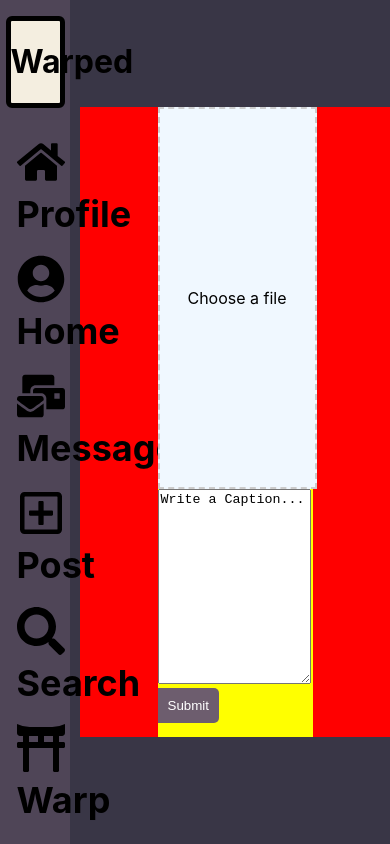
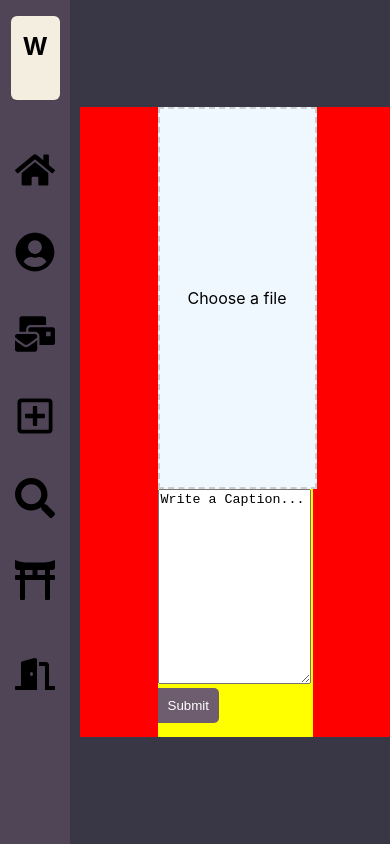
Before and after one commit to StevenWeng60/Warped, a React (Create React App) app: page /post in a window 390 px wide. Built offline with nearby package versions, Linux system fonts and the light colour scheme; no server answers.

Commit message:
Made sidebar reponsive

```diff
--- a/src/components/sidebar/Sidebar.css
+++ b/src/components/sidebar/Sidebar.css
@@ -1,18 +1,27 @@
 .Sidebar {
   text-align:center;
+  height:100vh;
 }
 
 .websiteTitle {
   background: #F4EEE0;
-  border: 5px solid black;
   border-radius: 6px;
-  width: 70%;
+  height: 10%;
+  width:70%;
+  /* width: clamp(20px, 70%, 800px); */
+  padding: 1em;
   margin:1em auto;
 }
 
+.websiteTitle h1 {
+  font-size: clamp(1.5em, 2vw, 3em);
+}
+
 .sidebarOptions{
+  position:relative;
   width: 70%;
-  font-size: 1.5em;
+  height: 90%;
+  /* font-size: 2em; */
   text-align:left;
   list-style: none;
   padding:0;
@@ -32,9 +41,85 @@
 
 .lih2 {
   display:inline;
+  padding-left: 0.5em;
 }
 
 .link {
   text-decoration:none;
   color:inherit;
 }
+
+.sideIcon {
+  display:flex;
+  align-items: center;
+}
+
+.logoutbtn {
+  position: absolute;
+  bottom: 100px;
+  margin:auto;
+}
+
+/* Icon styles*/
+.iconStyles {
+  font-size: '3em'!important;
+}
+
+/* Media queries */
+
+/* MOBILE S (320 PX)*/
+
+@media (max-width: 425px) {
+
+  /* Hide side bar*/
+  .sidebarOptions {
+    font-size: 2em;
+  }
+}
+/* MOBILE L (425 PX)*/
+
+
+@media (max-width: 769px) {
+
+  /* Hide side bar*/
+  .sidebarOptions {
+    font-size: 2.5em;
+  }
+  .sideIcon {
+    margin: auto;
+    justify-content:center;
+  }
+  /* reduce padding to prevent overflow */
+  .websiteTitle {
+    padding:0;
+    display:flex;
+    align-content:center;
+    text-align:center;
+    justify-content:center;
+  }
+
+}
+/* TABLET (768 PX)*/
+@media (min-width: 769px) {
+  .sidebarOptions {
+    font-size: 0.9em;
+  }
+  .websiteTitle{
+    font-size: 1em;
+  }
+}
+
+/* LAPTOP (1024 PX)*/
+@media (min-width: 1024px) {
+  .sidebarOptions {
+    font-size: 1.3em;
+  }
+}
+
+@media (min-width: 1400px){
+  .sidebarOptions {
+    font-size: 1.75em;
+  }
+}
+
+/* LAPTOP L(1440 PX)*/
--- a/src/components/sidebar/Sidebar.js
+++ b/src/components/sidebar/Sidebar.js
@@ -1,68 +1,91 @@
 import "./Sidebar.css"
-import {React, useRef} from 'react';
+import {React, useRef, useState, useEffect} from 'react';
 import { FaHome, FaUserCircle, FaMailBulk, FaRegPlusSquare, FaToriiGate, FaSearch } from "react-icons/fa";
 import { Link, Route, Routes } from "react-router-dom"
 import axios from 'axios';
+import IconSidebar from "./iconsidebar/IconSidebar";
 
 function Sidebar() {
+  // Get viewport width
+  const [viewportWidth, setViewportWidth] = useState(window.innerWidth);
+
+  useEffect(() => {
+    function handleResize() {
+      setViewportWidth(window.innerWidth)
+    }
+    window.addEventListener('resize', handleResize);
+
+    return () => {
+      window.removeEventListener('resize', handleResize)
+    }
+  }, [])
   const profileRoute = '/profile/' + localStorage.getItem("Username") + "/me";
 
   return (
-    <div className="Sidebar">
+    <div>
+      {viewportWidth > 768
+      ? <div className="Sidebar">
         <div className="websiteTitle">
           <h1>Warped</h1>
         </div>
         <ul className="sidebarOptions">
           <li>
+              <div className="sideIcon">
                 <Link to={profileRoute} className="link">
-            <div>
-              <FaHome style={{fontSize: '2em'}}/>
-              <h2 className="lih2">  Profile</h2>
-            </div>
-          </Link>
-        </li>
-        <li>
-          <Link to="/" className="link">
-            <div>
-              <FaUserCircle style={{fontSize: '2em'}}/>
-              <h2 className="lih2">  Home</h2>
-            </div>
-          </Link>
-        </li>
-        <li>
-          <Link to="/messages" className="link">
-            <div>
-              <FaMailBulk style={{fontSize: '2em'}}/>
-              <h2 className="lih2">  Messages</h2>
-            </div>
-          </Link>
-        </li>
-        <li>
-          <div>
-            <Link to="/post" className="link">
-              <FaRegPlusSquare style={{fontSize: '2em'}}/>
-              <h2 className="lih2">  Post</h2>
+                <FaHome className="iconStyles"/>
+                <h4 className="lih2">Profile</h4>
                 </Link>
               </div>
           </li>
           <li>
-          <div>
-            <Link to="/search" className="link">
-              <FaSearch style={{fontSize: '2em'}}/>
-              <h2 className="lih2">  Search</h2>
+              <div className="sideIcon">
+                <Link to="/" className="link">
+                <FaUserCircle className="iconStyles"/>
+                <h4 className="lih2">Home</h4>
                 </Link>
               </div>
           </li>
           <li>
-          <div>
-            <FaToriiGate style={{fontSize: '2em'}}/>
-            <h2 className="lih2">  Warp</h2>
+              <div className="sideIcon">
+                <Link to="/messages" className="link">
+                <FaMailBulk className="iconStyles"/>
+                <h4 className="lih2">Message</h4>
+                </Link>
               </div>
           </li>
           <li>
-          <h2>{localStorage.getItem("Username")}</h2>
+            <div className="sideIcon">
+              <Link to="/post" className="link">
+                <FaRegPlusSquare className="iconStyles"/>
+                <h4 className="lih2">Post</h4>
+              </Link>
+            </div>
+          </li>
+          <li>
+            <div className="sideIcon">
+              <Link to="/search" className="link">
+                <FaSearch className="iconStyles"/>
+                <h4 className="lih2">Search</h4>
+              </Link>
+            </div>
+          </li>
+          <li>
+            <div className="sideIcon">
+              <Link to="/search" className="link">
+              <FaToriiGate className="iconStyles"/>
+              <h4 className="lih2">Warp</h4>
+              </Link>
+            </div>
+          </li>
+          <li className="logoutbtn">
+            <h4>{localStorage.getItem("Username")}</h4>
+            <h4>Log out</h4>
           </li>
         </ul>
+      </div>
+      :
+      <IconSidebar/>
+      }
     </div>
   );
 }
--- /dev/null
+++ b/src/components/sidebar/iconsidebar/IconSidebar.js
@@ -0,0 +1,71 @@
+import "../Sidebar.css"
+import "./IconSidebar.css"
+import {React, useRef} from 'react';
+import { FaHome, FaUserCircle, FaMailBulk, FaRegPlusSquare, FaToriiGate, FaSearch, FaDoorOpen } from "react-icons/fa";
+import { Link, Route, Routes } from "react-router-dom"
+import axios from 'axios';
+
+function IconSidebar() {
+  const profileRoute = '/profile/' + localStorage.getItem("Username") + "/me";
+
+  return (
+    <div className="Sidebar">
+      <div className="websiteTitle">
+        <h1>W</h1>
+      </div>
+      <ul className="sidebarOptions">
+          <li>
+            <div className="sideIcon">
+              <Link to={profileRoute} className="link">
+              <FaHome className="iconStyles"/>
+              </Link>
+            </div>
+          </li>
+        <li>
+            <div className="sideIcon">
+              <Link to="/" className="link">
+              <FaUserCircle className="iconStyles"/>
+              </Link>
+            </div>
+        </li>
+        <li>
+            <div className="sideIcon">
+              <Link to="/messages" className="link">
+              <FaMailBulk className="iconStyles"/>
+              </Link>
+            </div>
+        </li>
+        <li>
+          <div className="sideIcon">
+            <Link to="/post" className="link">
+              <FaRegPlusSquare className="iconStyles"/>
+            </Link>
+          </div>
+        </li>
+        <li>
+          <div className="sideIcon">
+            <Link to="/search" className="link">
+              <FaSearch className="iconStyles"/>
+            </Link>
+          </div>
+        </li>
+        <li>
+          <div className="sideIcon">
+            <Link to="/search" className="link">
+              <FaToriiGate className="iconStyles"/>
+            </Link>
+          </div>
+        </li>
+        <li className="sideIcon">
+          <div className="sideIcon">
+            <Link to="" className="link">
+              <FaDoorOpen className="iconStyles"/>
+            </Link>
+          </div>
+        </li>
+      </ul>
+    </div>
+  );
+}
+
+export default IconSidebar;
```
Also changed, not shown: src/components/sidebar/iconsidebar/IconSidebar.css (added). Lines whose indentation alone changed are shown as unchanged.
